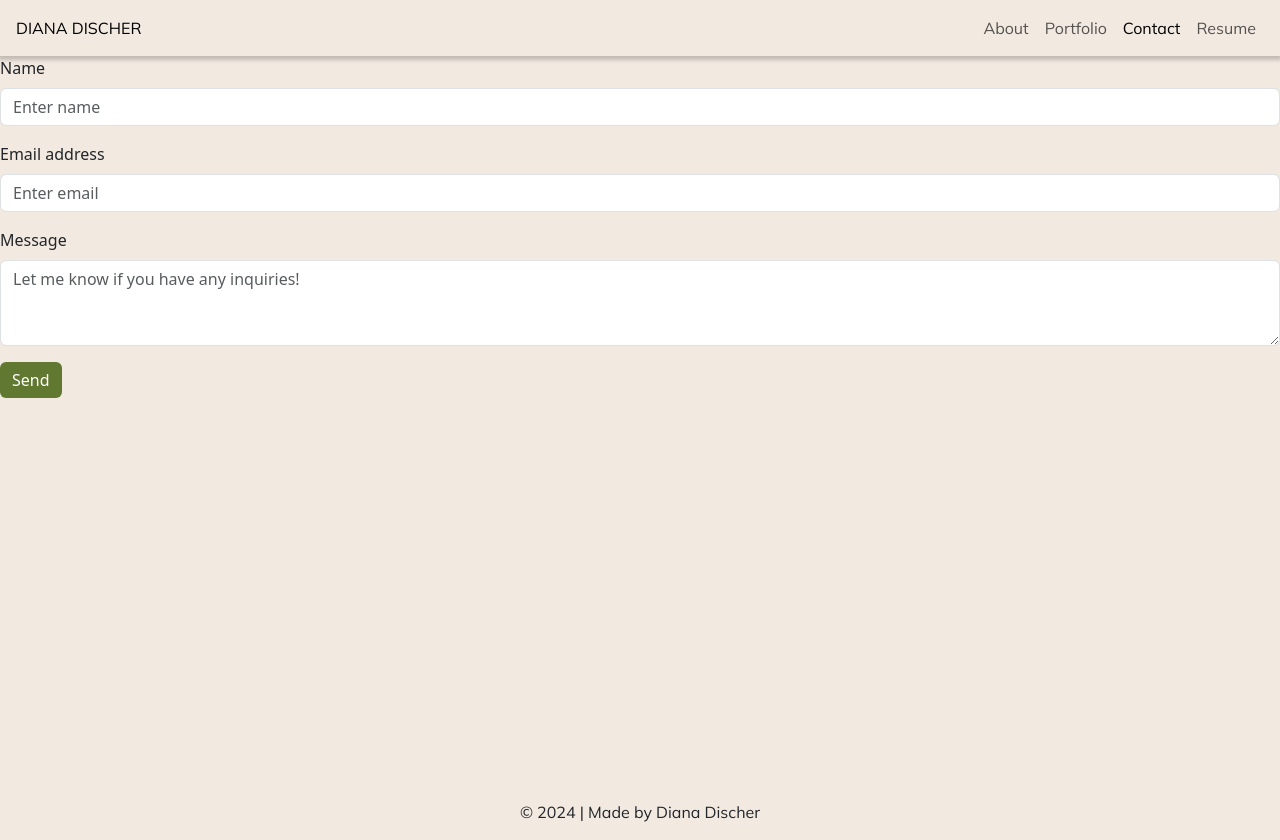
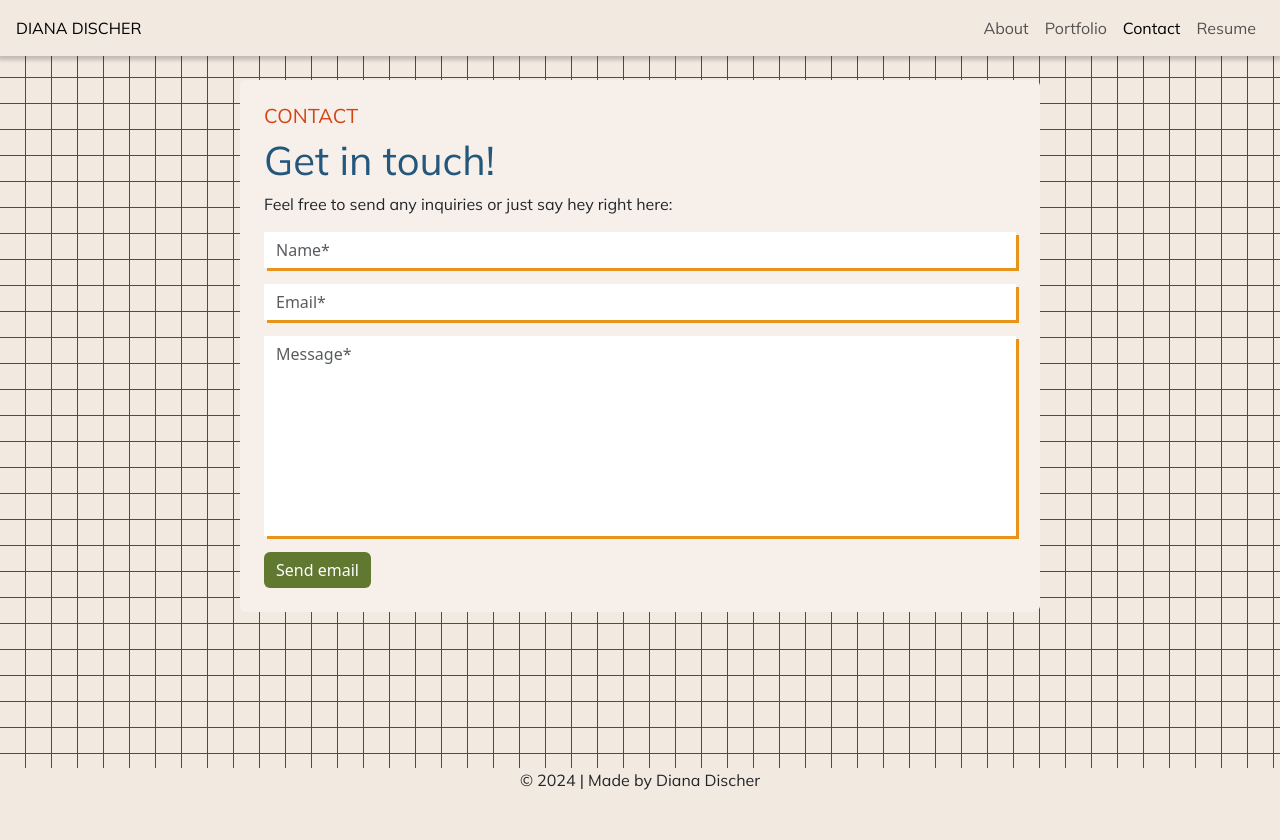
Before and after one commit to dianamariedischer/react-portfolio, a React (Vite) app: page /Contact in a window 1280 px wide. After the commit the page ends 808 px from the top, so only its background shows below. Built offline with nearby package versions, Linux system fonts and the light colour scheme.

Commit message:
contaxt page complete, updated hover colors

```diff
--- a/index.html
+++ b/index.html
@@ -8,7 +8,7 @@
     <meta name="viewport" content="width=device-width, initial-scale=1.0" />
     <title>Diana Discher</title>
   </head>
-  <body>
+  <body class="d-flex flex-column">
     <div id="root"></div>
     <script type="module" src="/src/main.jsx"></script>
   </body>
--- a/src/pages/Contact.jsx
+++ b/src/pages/Contact.jsx
@@ -36,21 +36,25 @@ function Contact() {
   };
 
   return (
+    <div className='m-4'>
+    <div className="m-auto p-4 rounded" id="contact">
+    <h5 className='text-uppercase smallheader'>Contact</h5>
+    <h1 id="contact-header">Get in touch!</h1>
+    <p>Feel free to send any inquiries or just say hey right here:</p>
     <Form ref={form} id="contact-form" onSubmit={sendEmail}>
       <Form.Group className="mb-3" controlId="formBasicName">
-        <Form.Label>Name</Form.Label>
-        <Form.Control type="name" name="user_name" placeholder="Enter name" />
+        <Form.Control type="name" name="user_name" placeholder="Name*" />
       </Form.Group>
       <Form.Group className="mb-3" controlId="formBasicEmail">
-        <Form.Label>Email address</Form.Label>
-        <Form.Control type="email" name="user_email" placeholder="Enter email" />
+        <Form.Control type="email" name="user_email" placeholder="Email*" />
       </Form.Group>
       <Form.Group className="mb-3" controlId="Textarea">
-        <Form.Label>Message</Form.Label>
-        <Form.Control as="textarea" name="message" rows={3} placeholder="Let me know if you have any inquiries!"/>
+        <Form.Control as="textarea" name="message" rows={3} placeholder="Message*"/>
       </Form.Group>
-      <Button variant="primary" type="submit">Send</Button>
+      <Button variant="primary" type="submit">Send email</Button>
     </Form>
+    </div>
+    </div>
   );
 }
 
--- a/src/pages/Portfolio.jsx
+++ b/src/pages/Portfolio.jsx
@@ -1,4 +1,3 @@
-import Button from 'react-bootstrap/Button';
 import Card from 'react-bootstrap/Card';
 import Col from 'react-bootstrap/Col';
 import Row from 'react-bootstrap/Row';
@@ -25,6 +24,7 @@ export default function Portfolio() {
     },
   ]
   return (
+    <div id="portfolio">
     <Row xs={1} md={2} className="g-4 m-3">
     {projects.map((project, i) => (
      <Col key={i}>
@@ -45,5 +45,6 @@ export default function Portfolio() {
    </Col>
     ))}
     </Row>
+    </div>
   );
 }
--- a/src/styles/style.css
+++ b/src/styles/style.css
@@ -17,11 +17,21 @@
 
 body {
     background-color: var(--buff);
+    min-height: 100vh;
+}
+
+#page-container {
+    height: 100%;
+    background: url(../assets/bg.png);
 }
 
 h1, h2, h3, h4, h5, h6 {
     font-family: "Mulish", sans-serif;
     line-height: 1.2;
+}
+
+.smallheader {
+    color: var(--vermillion)
 }
 
 .navbar-brand {
@@ -48,7 +58,6 @@ p {
 /* hero content */
 .hero {
     height: 92vh;
-    background: url(../assets/bg.png);
 }
 
 .frame {
@@ -74,6 +83,10 @@ p {
     height: 100px;
 }
 
+.mx-3.home-svg:hover path {
+    fill: #c63500; /* Change fill color on hover */
+}
+
 /* typewriter text */
 #text {
     font-family: "Press Start 2P", system-ui;
@@ -85,10 +98,6 @@ p {
 #about {
     background-color: var(--linen);
     max-width: 100vw;
-}
-
-#about-title {
-    color: var(--vermillion)
 }
 
 #head1 {
@@ -123,6 +132,10 @@ p {
     border: 0;
 }
 
+.card-title {
+    color: var(--vermillion)
+}
+
 .btn-primary {
     background-color: var(--pampas);
     border: 0;
@@ -136,15 +149,40 @@ p {
     fill: #db8400;
 }
 
+/* contact */
+#contact {
+    background-color: var(--linen);
+    max-width: 800px;
+}
+
+#contact-header {
+    color: var(--denim)
+}
+
+.form-control {
+    border-radius: 0;
+    border: 0;
+    box-shadow: 3px 3px var(--saffron);
+}
+
+textarea {
+    height: 200px;
+    resize: none;
+    box-shadow: 3px 3px var(--saffron);
+}
+
 /* footer */
 
 #footer {
-    position: absolute;
-    bottom: 0;
     width: 100%;
+    margin-top: auto;
+}
+
+#content-wrap {
+    flex: 1;
 }
 
 #page-container {
     position: relative;
-    min-height: 100vh;
+    min-height: 96vh;
 }
```
Also changed, not shown: src/pages/About.jsx (+4 -4 lines).
